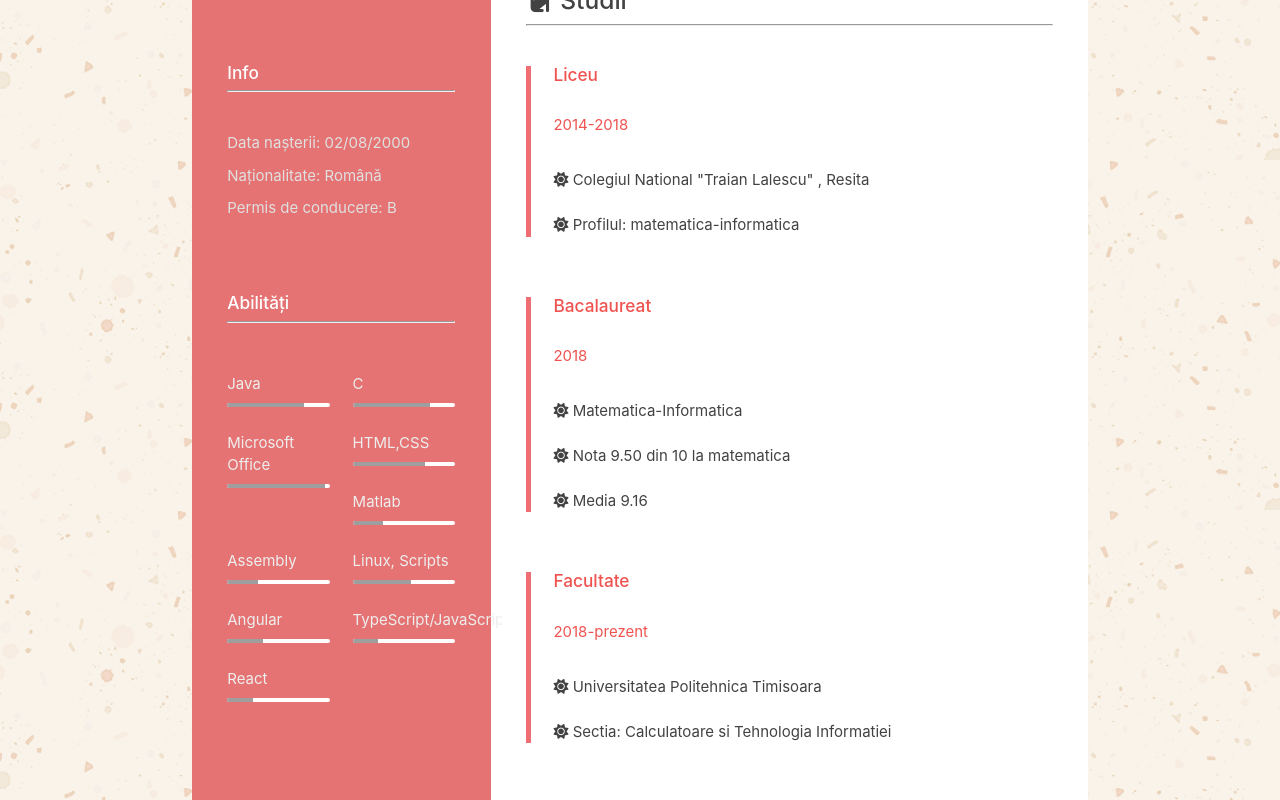
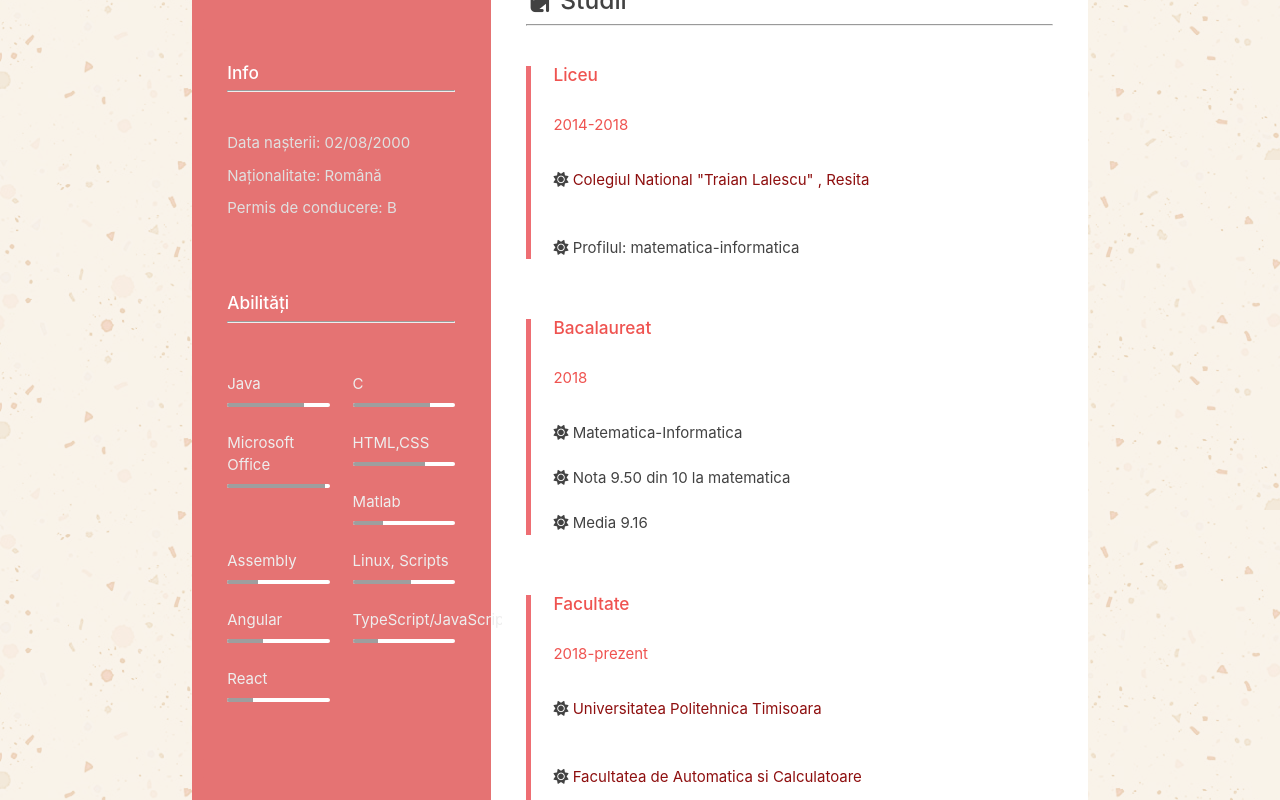
Before and after one commit to iuliadrgn/react-cv, a React (Create React App) app: page / in a window 1280 px wide. Shown: the part 540-1340 px from the top of the page. Built offline with nearby package versions, Linux system fonts and the light colour scheme.

Commit message:
links to schools

```diff
--- a/src/components/pages/education/Education.js
+++ b/src/components/pages/education/Education.js
@@ -49,7 +49,7 @@ class Education extends Component {
 
                                     <p className=" grey-text text-darken-3 pt">
                                         <br/>
-                                        <i className="fas fa-sun"></i> Colegiul National "Traian Lalescu" , Resita
+                                        <i className="fas fa-sun"></i> <a href="https://www.cntlr.ro/">Colegiul National "Traian Lalescu" , Resita</a> <br/>
                                         <br/> <br/>
                                         <i className="fas fa-sun"></i> Profilul: matematica-informatica
                                         <br/>
@@ -99,7 +99,9 @@ class Education extends Component {
 
                                     <p className=" grey-text text-darken-3 pt">
                                         <br/>
-                                        <i className="fas fa-sun"></i> Universitatea Politehnica Timisoara
+                                        <i className="fas fa-sun"></i> <a href="https://www.upt.ro/">Universitatea Politehnica Timisoara</a> <br/>
+                                        <br/> <br/>
+                                        <i className="fas fa-sun"></i> <a href="https://ac.upt.ro/">Facultatea de Automatica si Calculatoare</a> <br/>
                                         <br/> <br/>
                                         <i className="fas fa-sun"></i> Sectia: Calculatoare si Tehnologia Informatiei
                                         <br/>
```
